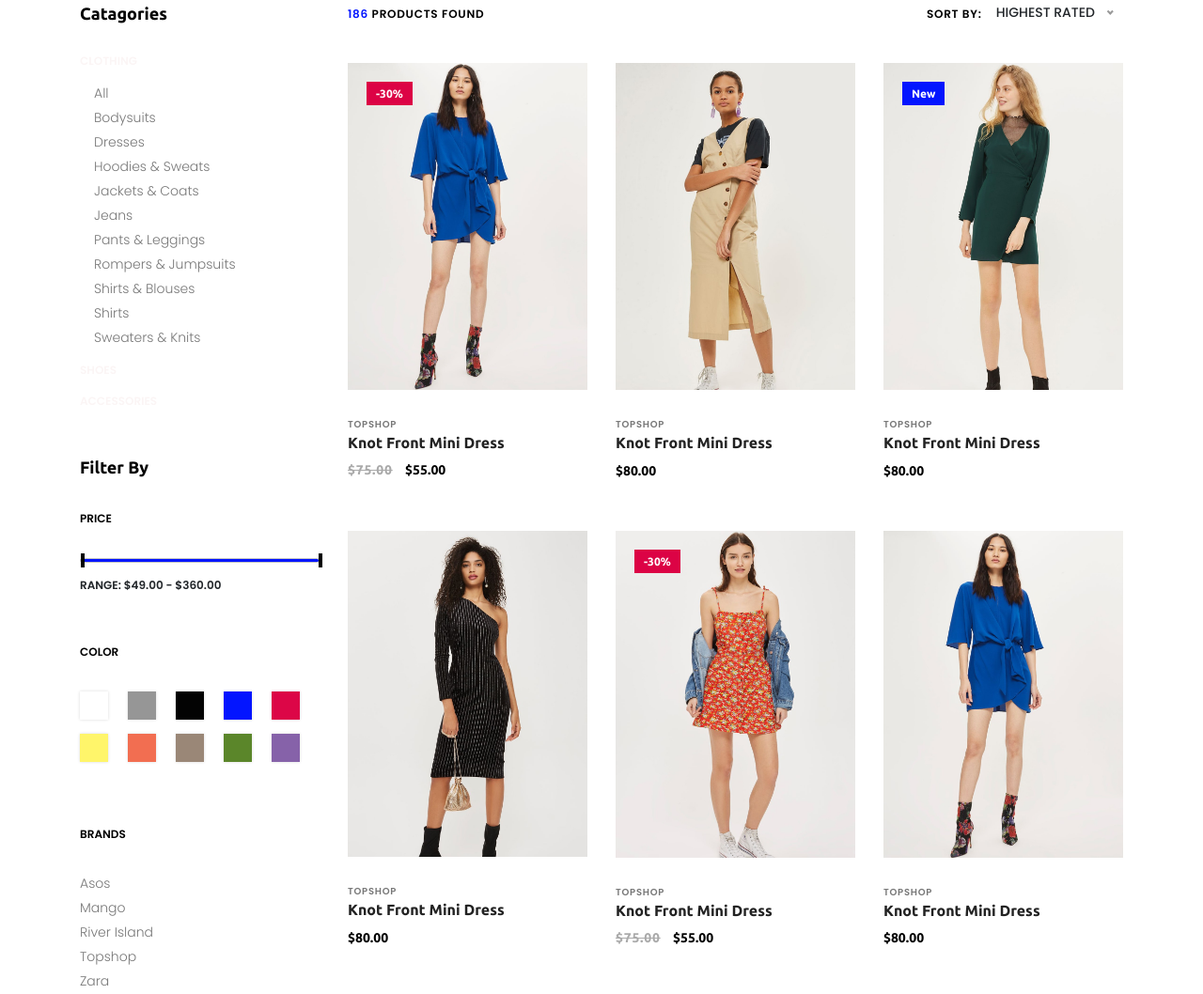
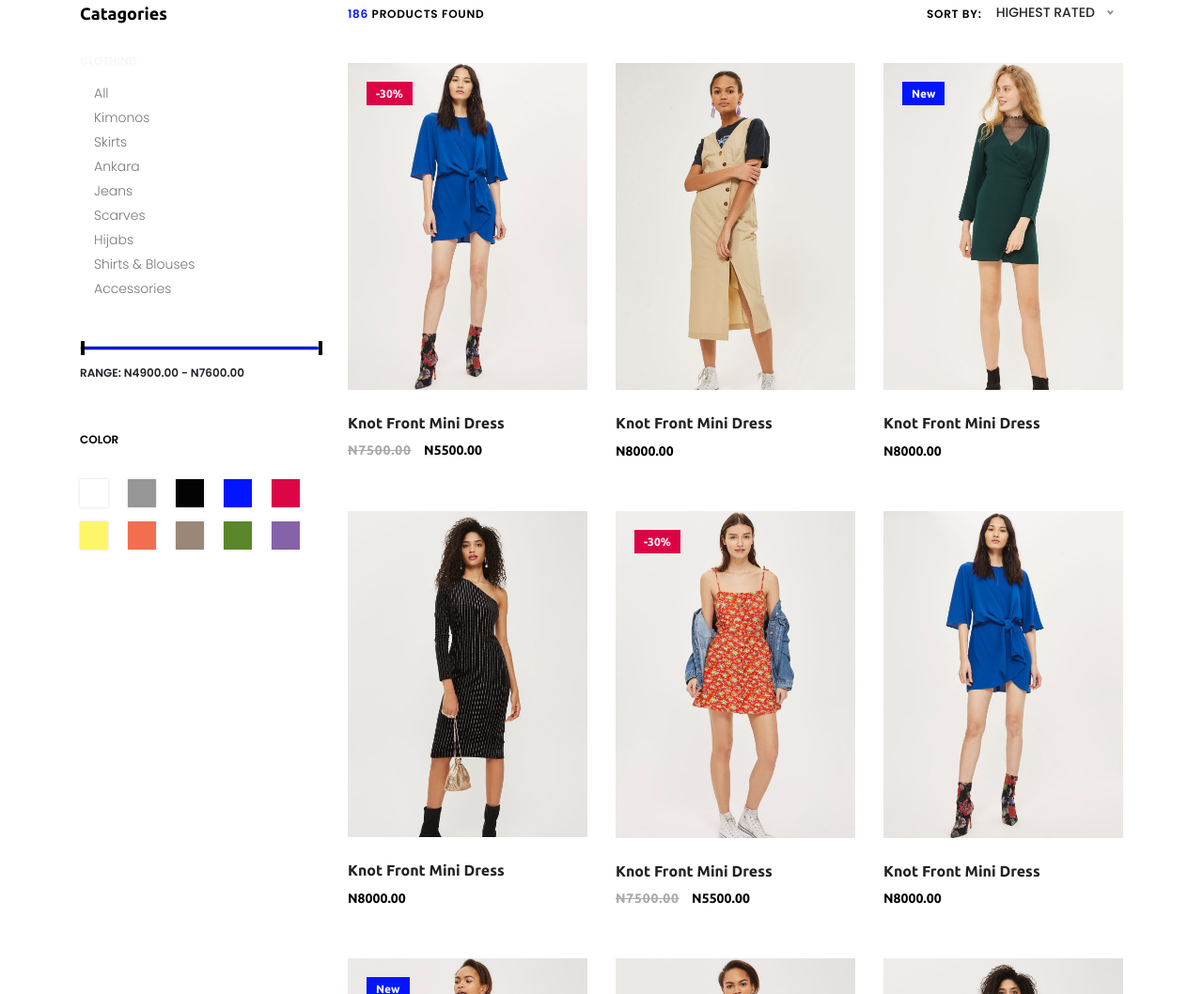
Before and after one commit to Zeeson/Meenah, a plain HTML site: page sales.html in a window 1280 px wide. Shown: the part 302-1360 px from the top of the page at 94% size. Drawn offline with Linux system fonts and the light colour scheme; files whose address does not match are found by name.

Commit message:
files updated

```diff
--- a/sales.html
+++ b/sales.html
@@ -27,7 +27,7 @@
             <!-- Classy Menu -->
             <nav class="classy-navbar" id="essenceNav">
                 <!-- Logo -->
-                <a class="nav-brand" href="index.html"><img src="img/meenah/logo22.png" alt=""></a>
+                <a class="nav-brand" href="index.html"><img src="img/meenah/logof1.png" alt=""></a>
                 <!-- Navbar Toggler -->
                 <div class="classy-navbar-toggler">
                     <span class="navbarToggler"><span></span><span></span><span></span></span>
@@ -44,13 +44,25 @@
                             <li><a href="#">Shop</a>
                                 <div class="megamenu">
                                     <ul class="single-mega cn-col-4">
+                                        <li class="title">New Arrivals</li>
+                                        <li><a href="sales.html">Kimonos</a></li>
+                                        <li><a href="sales.html">Hijabs</a></li>
+                                        <li><a href="sales.html">Blouses &amp; Shirts</a></li>
+                                        <li><a href="sales.html">Abaya (Dubai)</a></li>
+                                        <li><a href="sales.html">Skirts</a></li>
+                                        <li><a href="sales.html">Scarves</a>
+                                        <li><a href="sales.html">Accessories</a>
+                                    </ul>
+                                    <ul class="single-mega cn-col-4">
                                         <li class="title">Women's Collection</li>
-                                        <li><a href="sales.html">Dresses</a></li>
-                                        <li><a href="sales.html">Dresses</a></li>
+                                        <li><a href="sales.html">Ankara dresses</a></li>
+                                        <li><a href="sales.html">Kimonos</a></li>
+                                        <li><a href="sales.html">Hijabs</a></li>
                                         <li><a href="sales.html">Blouses &amp; Shirts</a></li>
-                                        <li><a href="sales.html">T-shirts</a></li>
-                                        <li><a href="sales.html">Rompers</a></li>
-                                        <li><a href="sales.html">Bras &amp; Panties</a></li>
+                                        <li><a href="sales.html">Abaya (Dubai)</a></li>
+                                        <li><a href="sales.html">Scarves</a>
+                                        <li><a href="sales.html">Accessories</a>
+                                        </li>
                                     </ul>
                                     <ul class="single-mega cn-col-4">
                                         <li class="title">Men's Collection</li>
@@ -58,7 +70,7 @@
                                         <li><a href="sales.html">Polo</a></li>
                                         <li><a href="sales.html">Shirts</a></li>
                                         <li><a href="sales.html">Jackets</a></li>
-                                        <li><a href="sales.html">Trench</a></li>
+                                        <li><a href="sales.html">Accessories</a>
                                     </ul>
                                     <ul class="single-mega cn-col-4">
                                         <li class="title">Kid's Collection</li>
@@ -66,7 +78,7 @@
                                         <li><a href="sales.html">Shirts</a></li>
                                         <li><a href="sales.html">T-shirts</a></li>
                                         <li><a href="sales.html">Jackets</a></li>
-                                        <li><a href="sales.html">Trench</a></li>
+                                        <li><a href="sales.html">Accessories</a>
                                     </ul>
                                     <!-- <div class="single-mega cn-col-4">
                                         <img src="img/bg-img/bg-6.jpg" alt="">
@@ -137,11 +149,11 @@
                         <!-- Cart Item Desc -->
                         <div class="cart-item-desc">
                           <span class="product-remove"><i class="fa fa-close" aria-hidden="true"></i></span>
-                            <span class="badge">Mango</span>
+                            <!-- <span class="badge">Mango</span> -->
                             <h6>Button Through Strap Mini Dress</h6>
                             <p class="size">Size: S</p>
                             <p class="color">Color: Red</p>
-                            <p class="price">$45.00</p>
+                            <p class="price">N4500.00</p>
                         </div>
                     </a>
                 </div>
@@ -153,11 +165,11 @@
                         <!-- Cart Item Desc -->
                         <div class="cart-item-desc">
                           <span class="product-remove"><i class="fa fa-close" aria-hidden="true"></i></span>
-                            <span class="badge">Mango</span>
+                            <!-- <span class="badge">Mango</span> -->
                             <h6>Button Through Strap Mini Dress</h6>
                             <p class="size">Size: S</p>
                             <p class="color">Color: Red</p>
-                            <p class="price">$45.00</p>
+                            <p class="price">N4500.00</p>
                         </div>
                     </a>
                 </div>
@@ -169,11 +181,11 @@
                         <!-- Cart Item Desc -->
                         <div class="cart-item-desc">
                           <span class="product-remove"><i class="fa fa-close" aria-hidden="true"></i></span>
-                            <span class="badge">Mango</span>
+                            <!-- <span class="badge">Mango</span> -->
                             <h6>Button Through Strap Mini Dress</h6>
                             <p class="size">Size: S</p>
                             <p class="color">Color: Red</p>
-                            <p class="price">$45.00</p>
+                            <p class="price">N4500.00</p>
                         </div>
                     </a>
                 </div>
@@ -184,10 +196,10 @@
 
                 <h2>Summary</h2>
                 <ul class="summary-table">
-                    <li><span>subtotal:</span> <span>$274.00</span></li>
+                    <li><span>subtotal:</span> <span>N22750.00</span></li>
                     <li><span>delivery:</span> <span>Free</span></li>
                     <li><span>discount:</span> <span>-15%</span></li>
-                    <li><span>total:</span> <span>$232.00</span></li>
+                    <li><span>total:</span> <span>N25000.00</span></li>
                 </ul>
                 <div class="checkout-btn mt-100">
                     <a href="checkout.html" class="btn essence-btn">check out</a>
@@ -231,20 +243,18 @@
                                         <a href="#">clothing</a>
                                         <ul class="sub-menu collapse show" id="clothing">
                                             <li><a href="#">All</a></li>
-                                            <li><a href="#">Bodysuits</a></li>
-                                            <li><a href="#">Dresses</a></li>
-                                            <li><a href="#">Hoodies &amp; Sweats</a></li>
-                                            <li><a href="#">Jackets &amp; Coats</a></li>
+                                            <li><a href="#">Kimonos</a></li>
+                                            <li><a href="#">Skirts</a></li>
+                                            <li><a href="#">Ankara</li>
                                             <li><a href="#">Jeans</a></li>
-                                            <li><a href="#">Pants &amp; Leggings</a></li>
-                                            <li><a href="#">Rompers &amp; Jumpsuits</a></li>
+                                            <li><a href="#">Scarves</a></li>
+                                            <li><a href="#">Hijabs</a></li>
                                             <li><a href="#">Shirts &amp; Blouses</a></li>
-                                            <li><a href="#">Shirts</a></li>
-                                            <li><a href="#">Sweaters &amp; Knits</a></li>
+                                            <li><a href="#">Accessories</a></li>
                                         </ul>
                                     </li>
                                     <!-- Single Item -->
-                                    <li data-toggle="collapse" data-target="#shoes" class="collapsed">
+                                    <!-- <li data-toggle="collapse" data-target="#shoes" class="collapsed">
                                         <a href="#">shoes</a>
                                         <ul class="sub-menu collapse" id="shoes">
                                             <li><a href="#">All</a></li>
@@ -259,9 +269,9 @@
                                             <li><a href="#">Shirts</a></li>
                                             <li><a href="#">Sweaters &amp; Knits</a></li>
                                         </ul>
-                                    </li>
+                                    </li> -->
                                     <!-- Single Item -->
-                                    <li data-toggle="collapse" data-target="#accessories" class="collapsed">
+                                    <!-- <li data-toggle="collapse" data-target="#accessories" class="collapsed">
                                         <a href="#">accessories</a>
                                         <ul class="sub-menu collapse" id="accessories">
                                             <li><a href="#">All</a></li>
@@ -276,7 +286,7 @@
                                             <li><a href="#">Shirts</a></li>
                                             <li><a href="#">Sweaters &amp; Knits</a></li>
                                         </ul>
-                                    </li>
+                                    </li> -->
                                 </ul>
                             </div>
                         </div>
@@ -284,18 +294,18 @@
                         <!-- ##### Single Widget ##### -->
                         <div class="widget price mb-50">
                             <!-- Widget Title -->
-                            <h6 class="widget-title mb-30">Filter by</h6>
+                            <!-- <h6 class="widget-title mb-30">Filter by</h6> -->
                             <!-- Widget Title 2 -->
-                            <p class="widget-title2 mb-30">Price</p>
+                            <!-- <p class="widget-title2 mb-30">Price</p> -->
 
                             <div class="widget-desc">
                                 <div class="slider-range">
-                                    <div data-min="49" data-max="360" data-unit="$" class="slider-range-price ui-slider ui-slider-horizontal ui-widget ui-widget-content ui-corner-all" data-value-min="49" data-value-max="360" data-label-result="Range:">
+                                    <div data-min="49" data-max="360" data-unit="N" class="slider-range-price ui-slider ui-slider-horizontal ui-widget ui-widget-content ui-corner-all" data-value-min="49" data-value-max="360" data-label-result="Range:">
                                         <div class="ui-slider-range ui-widget-header ui-corner-all"></div>
                                         <span class="ui-slider-handle ui-state-default ui-corner-all" tabindex="0"></span>
                                         <span class="ui-slider-handle ui-state-default ui-corner-all" tabindex="0"></span>
                                     </div>
-                                    <div class="range-price">Range: $49.00 - $360.00</div>
+                                    <div class="range-price">Range: N4900.00 - N7600.00</div>
                                 </div>
                             </div>
                         </div>
@@ -323,15 +333,15 @@
                         <!-- ##### Single Widget ##### -->
                         <div class="widget brands mb-50">
                             <!-- Widget Title 2 -->
-                            <p class="widget-title2 mb-30">Brands</p>
+                            <!-- <p class="widget-title2 mb-30">Brands</p> -->
                             <div class="widget-desc">
-                                <ul>
+                                <!-- <ul>
                                     <li><a href="#">Asos</a></li>
                                     <li><a href="#">Mango</a></li>
                                     <li><a href="#">River Island</a></li>
                                     <li><a href="#">Topshop</a></li>
                                     <li><a href="#">Zara</a></li>
-                                </ul>
+                                </ul> -->
                             </div>
                         </div>
                     </div>
@@ -353,8 +363,8 @@
                                             <select name="select" id="sortByselect">
                                                 <option value="value">Highest Rated</option>
                                                 <option value="value">Newest</option>
-                                                <option value="value">Price: $$ - $</option>
-                                                <option value="value">Price: $ - $$</option>
+                                                <option value="value">Price: NN - N</option>
+                                                <option value="value">Price: N - NN</option>
                                             </select>
                                             <input type="submit" class="d-none" value="">
                                         </form>
@@ -386,11 +396,11 @@
 
                                     <!-- Product Description -->
                                     <div class="product-description">
-                                        <span>topshop</span>
+                                        <!-- <span>topshop</span> -->
                                         <a href="single-product-details.html">
                                             <h6>Knot Front Mini Dress</h6>
                                         </a>
-                                        <p class="product-price"><span class="old-price">$75.00</span> $55.00</p>
+                                        <p class="product-price"><span class="old-price">N7500.00</span> N5500.00</p>
 
                                         <!-- Hover Content -->
                                         <div class="hover-content">
@@ -420,11 +430,11 @@
 
                                     <!-- Product Description -->
                                     <div class="product-description">
-                                        <span>topshop</span>
+                                        <!-- <span>topshop</span> -->
                                         <a href="single-product-details.html">
                                             <h6>Knot Front Mini Dress</h6>
                                         </a>
-                                        <p class="product-price">$80.00</p>
+                                        <p class="product-price">N8000.00</p>
 
                                         <!-- Hover Content -->
                                         <div class="hover-content">
@@ -459,11 +469,11 @@
 
                                     <!-- Product Description -->
                                     <div class="product-description">
-                                        <span>topshop</span>
+                                        <!-- <span>topshop</span> -->
                                         <a href="single-product-details.html">
                                             <h6>Knot Front Mini Dress</h6>
                                         </a>
-                                        <p class="product-price">$80.00</p>
+                                        <p class="product-price">N8000.00</p>
 
                                         <!-- Hover Content -->
                                         <div class="hover-content">
@@ -493,11 +503,11 @@
 
                                     <!-- Product Description -->
                                     <div class="product-description">
-                                        <span>topshop</span>
+                                        <!-- <span>topshop</span> -->
                                         <a href="single-product-details.html">
                                             <h6>Knot Front Mini Dress</h6>
                                         </a>
-                                        <p class="product-price">$80.00</p>
+                                        <p class="product-price">N8000.00</p>
 
                                         <!-- Hover Content -->
                                         <div class="hover-content">
@@ -532,11 +542,11 @@
 
                                     <!-- Product Description -->
                                     <div class="product-description">
-                                        <span>topshop</span>
+                                        <!-- <span>topshop</span> -->
                                         <a href="single-product-details.html">
                                             <h6>Knot Front Mini Dress</h6>
                                         </a>
-                                        <p class="product-price"><span class="old-price">$75.00</span> $55.00</p>
+                                        <p class="product-price"><span class="old-price">N7500.00</span> N5500.00</p>
 
                                         <!-- Hover Content -->
                                         <div class="hover-content">
@@ -566,11 +576,11 @@
 
                                     <!-- Product Description -->
                                     <div class="product-description">
-                                        <span>topshop</span>
+                                        <!-- <span>topshop</span> -->
                                         <a href="single-product-details.html">
                                             <h6>Knot Front Mini Dress</h6>
                                         </a>
-                                        <p class="product-price">$80.00</p>
+                                        <p class="product-price">N8000.00</p>
 
                                         <!-- Hover Content -->
                                         <div class="hover-content">
@@ -605,11 +615,11 @@
 
                                     <!-- Product Description -->
                                     <div class="product-description">
-                                        <span>topshop</span>
+                                        <!-- <span>topshop</span> -->
                                         <a href="single-product-details.html">
                                             <h6>Knot Front Mini Dress</h6>
                                         </a>
-                                        <p class="product-price">$80.00</p>
+                                        <p class="product-price">N8000.00</p>
 
                                         <!-- Hover Content -->
                                         <div class="hover-content">
@@ -639,11 +649,11 @@
 
                                     <!-- Product Description -->
                                     <div class="product-description">
-                                        <span>topshop</span>
+                                        <!-- <span>topshop</span> -->
                                         <a href="single-product-details.html">
                                             <h6>Knot Front Mini Dress</h6>
                                         </a>
-                                        <p class="product-price">$80.00</p>
+                                        <p class="product-price">N8000.00</p>
 
                                         <!-- Hover Content -->
                                         <div class="hover-content">
@@ -673,11 +683,11 @@
 
                                     <!-- Product Description -->
                                     <div class="product-description">
-                                        <span>topshop</span>
+                                        <!-- <span>topshop</span> -->
                                         <a href="single-product-details.html">
                                             <h6>Knot Front Mini Dress</h6>
                                         </a>
-                                        <p class="product-price">$80.00</p>
+                                        <p class="product-price">N8000.00</p>
 
                                         <!-- Hover Content -->
                                         <div class="hover-content">
@@ -719,7 +729,7 @@
                     <div class="single_widget_area d-flex mb-30">
                         <!-- Logo -->
                         <div class="footer-logo mr-50">
-                            <a href="#"><img src="img/meenah/logo3.png" alt=""></a>
+                            <a href="#"><img src="img/meenah/logof2.png" alt=""></a>
                         </div>
                         <!-- Footer Menu -->
                         <div class="footer_menu">
@@ -741,7 +751,7 @@
                             <li><a href="#">Privacy Policy</a></li>
                             <li><a href="#">+2348137297370 </a></li>
                             <li><a href="#">Terms of Use</a></li>
-                            <li><a href="#"> info@meenah.com.ng</a></li>
+                            <li><a href="#"> info@meenahclothings.com.ng</a></li>
                         </ul>
                     </div>
                 </div>
```
Also changed, not shown: contact.html (+27 -15 lines), index.html (+27 -15 lines), tailoring.html (+22 -10 lines), img/meenah/logof1.png (added), img/meenah/logof2.png (added).
